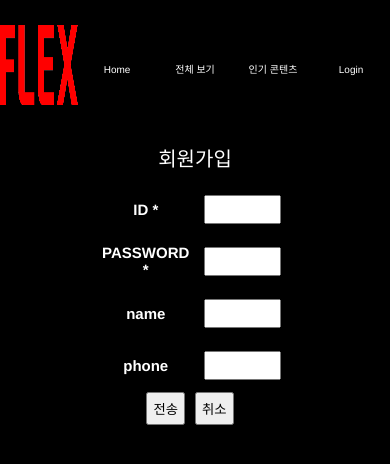
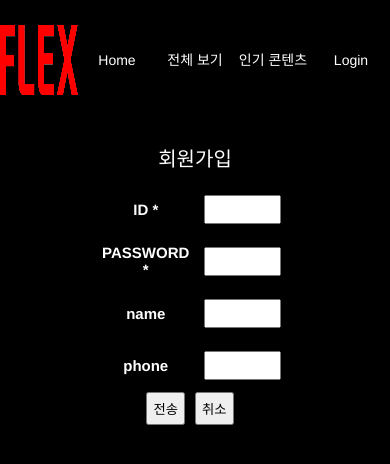
Before and after one commit to ITnewbie3/flex_client, a React (Create React App) app: page /join in a window 390 px wide. Shown: the top 464 px of the page. Built offline with nearby package versions, Linux system fonts and the light colour scheme.

Commit message:
수요일

```diff
--- a/src/allmovie/Allmovie.js
+++ b/src/allmovie/Allmovie.js
@@ -30,7 +30,7 @@ const Allmovie = () => {
                  <Link to={`/detail/${movie.no}`}><div className='movediv'>
                  <img src={`${API_URL}/img/${movie.img[0]}`} alt=''/>
                 </div>
-                </Link>           ))}
+                </Link>))}
                 </div>
                 </div>
         </>
--- a/src/detail/Detail.js
+++ b/src/detail/Detail.js
@@ -50,6 +50,7 @@ const Detail = () => {
     e.preventDefault();
     console.log(formData.id);
     inserfavorites();
+    alert("찜하기 되었습니다.")
     document.location.href = `/favorite/${sessionStorage.getItem('user_id')}`
 }
     return (
@@ -81,6 +82,14 @@ const Detail = () => {
                 <div className='detailtext'>
              <p>{data[0].name}</p>
              <table>
+             <tr>
+                    <td colSpan={2}>
+                    { (sessionStorage.getItem("user_id") && !sessionStorage.getItem("view")) ?
+             <form onSubmit={onSubmit}>
+            <button className='btn' type='submit' >찜하기</button>
+            </form> : ""}
+                    </td>
+                </tr>
                 <tr>
                     <th>관객수</th>
                     <td>{data[0].attendance}</td>
@@ -101,14 +110,7 @@ const Detail = () => {
                     <th>줄거리</th>
                     <td>{data[0].desc}</td>
                 </tr>
-                <tr>
-                    <td colSpan={2}>
-                    { (sessionStorage.getItem("user_id") && !sessionStorage.getItem("view")) ?
-             <form onSubmit={onSubmit}>
-            <button className='btn' type='submit' >찜하기</button>
-            </form> : ""}
-                    </td>
-                </tr>
+
              </table>
              </div>
              </div>
--- a/src/detail/style.css
+++ b/src/detail/style.css
@@ -1,3 +1,17 @@
+
+@media all and (max-width: 600px){
+    #detailimg{
+    flex-wrap: wrap;
+    }
+
+    .detailtext th{
+
+        font-size: 15px;
+    }
+    .detailtext td{
+        font-size: 15px;
+    }
+}
 
 @media all and (max-width: 768px){
     #detailimg{
@@ -5,10 +19,11 @@
     }
 
     .detailtext th{
+
         font-size: 15px;
     }
     .detailtext td{
-        font-size: 13px;
+        font-size: 15px;
     }
 }
 
@@ -67,16 +82,19 @@ max-width: 1600px;
 }
 .detailtext table{
     margin-top: 30px;
+    font-size: 22px;
 }
 .detailtext th{
+    padding-bottom: 15px;
     color:white;
     width:40%;
-    font-size: 25px;
+    vertical-align: top;
 }
 .detailtext td{
+    padding-bottom: 15px;
     color:white;
     width:60%;
-    font-size: 22px;
+
 }
 
 
--- a/src/include/style.css
+++ b/src/include/style.css
@@ -62,14 +62,14 @@
 @media all and (max-width: 660px){
     #header img{
         width:100%;
-        height:80px;
+        height:70px;
     }
     #header > ul{
         min-width: 390px;
         padding-top: 25px;
-        line-height: 90px;
+        line-height: 70px;
         width:100%;
-        font-size: 10px;
+        font-size: 14px;
         text-align: center;
     }
     #header li {
```
